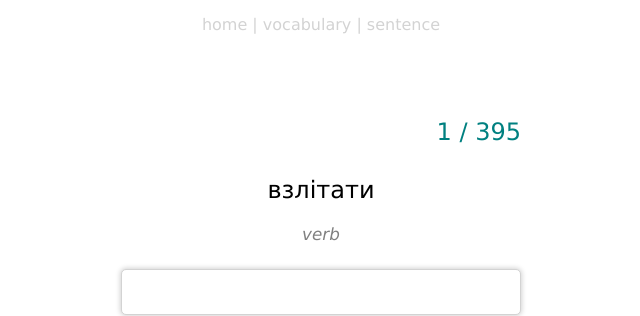
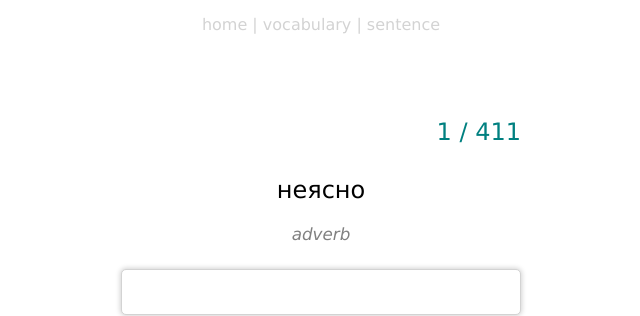
Before and after one commit to ermondel/en-words, a React (Create React App) app: page /vocabulary in a window 1280 px wide. Shown: the top 316 px of the page, without its empty margins (319-959 px from the left). Built offline with nearby package versions, Linux system fonts and the light colour scheme.

Commit message:
feat: add 16 new words to vocabulary

```diff
--- a/src/components/vocabulary/data.js
+++ b/src/components/vocabulary/data.js
@@ -2370,4 +2370,100 @@ export default [
 			id : 395,
 			type: 'verb',
 		},
+		{
+			ukr: "уникати",
+			eng: "avoid",
+			id : 396,
+			type: 'verb',
+		},
+		{
+			ukr: "доцільний",
+			eng: "advisable",
+			id : 397,
+			type: 'adjective',
+		},
+		{
+			ukr: "далекий",
+			eng: "distant",
+			id : 398,
+			type: 'adjective',
+		},
+		{
+			ukr: "приземлений",
+			eng: "down-to-earth",
+			id : 399,
+			type: 'adjective',
+		},
+		{
+			ukr: "передбачати",
+			eng: "foresee",
+			id : 400,
+			type: 'verb',
+		},
+		{
+			ukr: "витати в хмарах",
+			eng: "have your head in the clouds",
+			id : 401,
+			type: null,
+		},
+		{
+			ukr: "мати намір",
+			eng: "intend",
+			id : 402,
+			type: 'verb',
+		},
+		{
+			ukr: "Міністерство закордонних справ",
+			eng: "Ministry of Foreign Affairs",
+			id : 403,
+			type: null,
+		},
+		{
+			ukr: "дуже рідко/одного разу у голубому місяці",
+			eng: "once in a blue moon",
+			id : 404,
+			type: null,
+		},
+		{
+			ukr: "прогулювати",
+			eng: "play truant",
+			id : 405,
+			type: null,
+		},
+		{
+			ukr: "прагматичний",
+			eng: "pragmatic",
+			id : 406,
+			type: 'adjective',
+		},
+		{
+			ukr: "передбачати",
+			eng: "predict",
+			id : 407,
+			type: 'verb',
+		},
+		{
+			ukr: "скептичний",
+			eng: "sceptical",
+			id : 408,
+			type: 'adjective',
+		},
+		{
+			ukr: "зубріння/зубрити",
+			eng: "swot",
+			id : 409,
+			type: 'noun/verb',
+		},
+		{
+			ukr: "спокушати",
+			eng: "tempt",
+			id : 410,
+			type: 'verb',
+		},
+		{
+			ukr: "неясно",
+			eng: "vaguely",
+			id : 411,
+			type: 'adverb',
+		}
 ];
```
